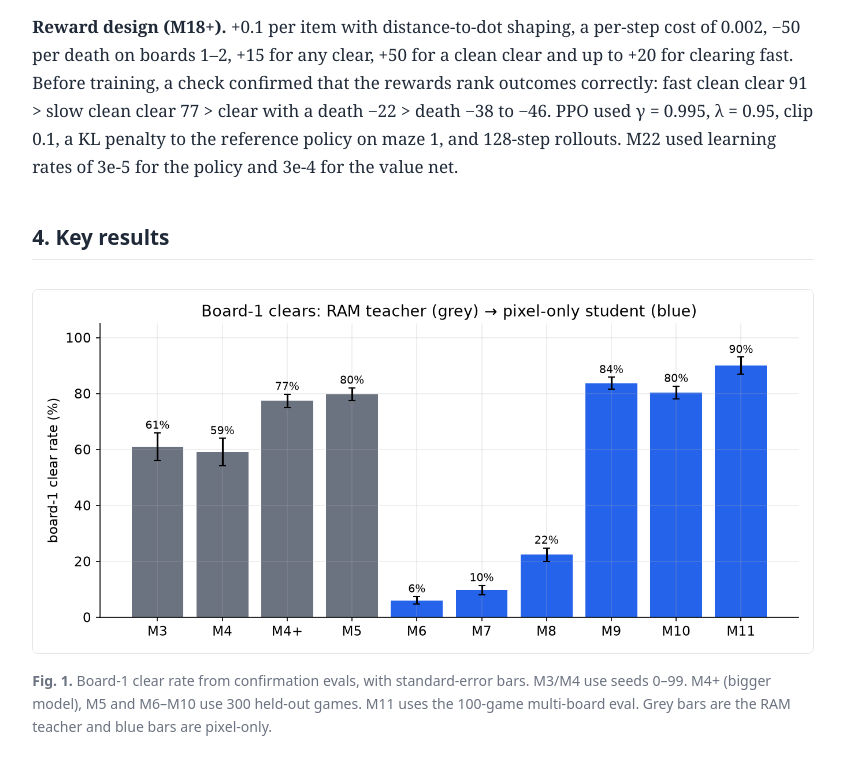
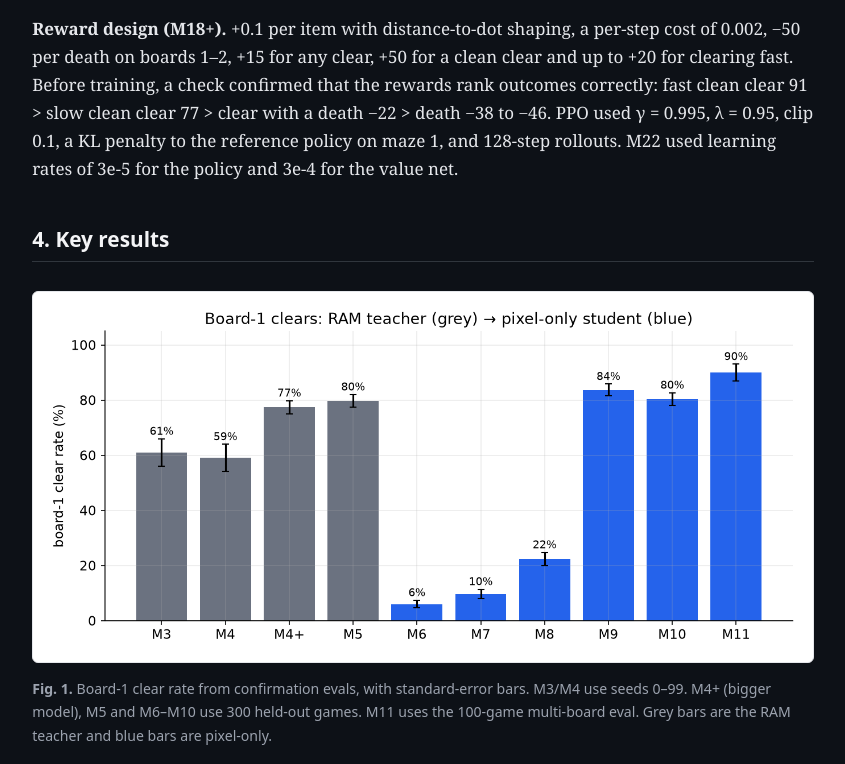
Before and after one commit to TharunChougoni/mspacman-swa, a plain HTML site: page docs/index.html in a window 1280 px wide. Shown: the part 4594-5358 px from the top of the page, without its empty margins (217-1062 px from the left). Drawn offline with Linux system fonts and the light colour scheme.

Commit message:
Report page: dark mode by default

```diff
--- a/docs/style.css
+++ b/docs/style.css
@@ -1,13 +1,14 @@
-:root{--fg:#1f2937;--mut:#6b7280;--acc:#2563eb;--bg:#fff;--soft:#f3f4f6}
+:root{color-scheme:dark;--fg:#e5e7eb;--mut:#9ca3af;--acc:#60a5fa;--bg:#0d1117;--soft:#161b22;--line:#30363d}
 *{box-sizing:border-box}body{margin:0;background:var(--bg);color:var(--fg);font:17px/1.65 Georgia,"Times New Roman",serif}
 main{max-width:820px;margin:auto;padding:2.5rem 1.2rem 4rem}h1,h2,.kicker,.byline,nav,table,figcaption,footer{font-family:system-ui,-apple-system,"Segoe UI",sans-serif}
-h1{font-size:2.1rem;line-height:1.2;margin:.2rem 0}h2{font-size:1.3rem;margin-top:2.4rem;border-bottom:1px solid #e5e7eb;padding-bottom:.3rem}
+h1{font-size:2.1rem;line-height:1.2;margin:.2rem 0}h2{font-size:1.3rem;margin-top:2.4rem;border-bottom:1px solid var(--line);padding-bottom:.3rem}
 .kicker{color:var(--acc);font-weight:600;text-transform:uppercase;font-size:.8rem;letter-spacing:.06em;margin:0}.byline{color:var(--mut)}
 a{color:var(--acc)}.abstract{background:var(--soft);padding:.4rem 1.2rem 1rem;border-left:4px solid var(--acc);border-radius:4px}.abstract h2{border:0;margin-top:.8rem}
 figure{margin:1.8rem 0}figure img,video{width:100%;height:auto;border-radius:6px;border:1px solid #e5e7eb}.video video{max-width:380px;display:block;margin:auto;background:#000}
 figcaption{font-size:.88rem;color:var(--mut);margin-top:.4rem}.video figcaption{text-align:center}
 nav.toc{background:var(--soft);padding:.8rem 1.2rem;border-radius:6px;font-size:.95rem}
-table{width:100%;border-collapse:collapse;font-size:.88rem;display:block;overflow-x:auto}th,td{border-bottom:1px solid #e5e7eb;padding:.45rem .5rem;text-align:left;vertical-align:top}th{background:var(--soft)}
+table{width:100%;border-collapse:collapse;font-size:.88rem;display:block;overflow-x:auto}th,td{border-bottom:1px solid var(--line);padding:.45rem .5rem;text-align:left;vertical-align:top}th{background:var(--soft)}
 code{background:var(--soft);padding:.05rem .3rem;border-radius:3px;font-size:.88em}pre.diagram{background:#0f172a;color:#e2e8f0;padding:1rem;border-radius:6px;overflow-x:auto;font-size:.78rem;line-height:1.5}
 footer{color:var(--mut);font-size:.85rem;margin-top:3rem}@media(max-width:600px){body{font-size:16px}h1{font-size:1.6rem}}
 h3{font-size:1.05rem;margin:1.4em 0 .4em}
+figure img,img{border-radius:6px}figure img{background:#fff;padding:6px}pre.diagram{border:1px solid var(--line)}h1,h2,h3{color:#f3f4f6}h2{border-color:var(--line)!important}
```
